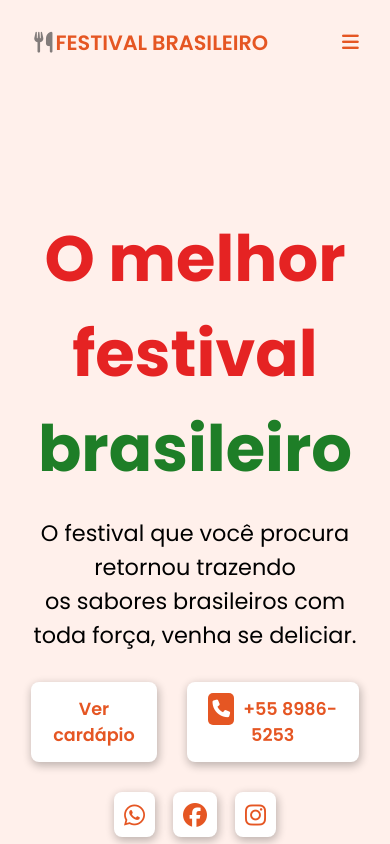
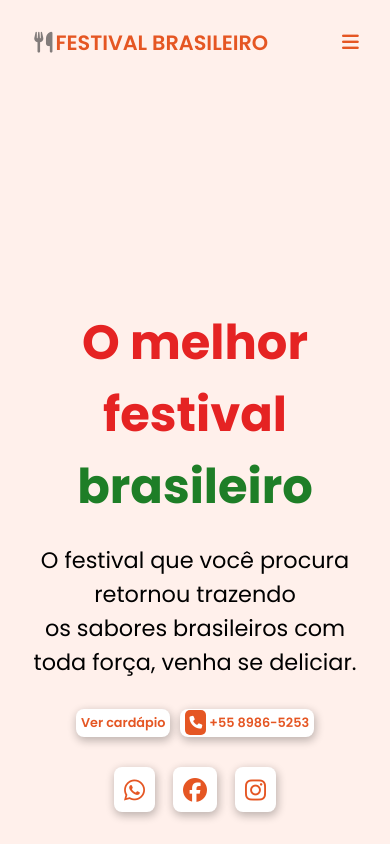
Before and after one commit to camillyosc/festival-culinario, a plain HTML site: page index.html in a window 390 px wide. Shown: the top 844 px of the page. Drawn offline with nearby package versions, Linux system fonts and the light colour scheme.

Commit message:
Arrumando responsividade

```diff
--- a/index.html
+++ b/index.html
@@ -301,7 +301,7 @@
       </section>
 
       <footer>
-        <img src="imagens/wave (1).svg" alt="">
+        <img src="imagens/wave (1).svg" class="imgfooter" alt="">
 
         <div id="footer_items">
             <span id="copyright">
--- a/styles/footer.css
+++ b/styles/footer.css
@@ -1,6 +1,8 @@
 footer {
   background-color: #f6d8b0 ;
 }
+
+
 
 
 #footer_items {
@@ -16,6 +18,8 @@ footer {
 }
 
 
+
+
 @media screen and (max-width: 600px) {
   #footer_items {
     display: flex;
--- a/styles/header.css
+++ b/styles/header.css
@@ -1,4 +1,8 @@
 @charset "UTF-8";
+
+
+
+
 
 header {
   width: 100%;
@@ -7,7 +11,7 @@ header {
   top: 0;
   background-color: rgba(255, 240, 235, 0.995) ;
   z-index: 3;
-  height: 91px;
+  height: 90px;
 }
 
 
@@ -96,6 +100,7 @@ header {
     border: none;
 
 
+
   }
 
 
@@ -172,4 +177,6 @@ header {
   }
 
 
+
+
 }
--- a/styles/home.css
+++ b/styles/home.css
@@ -5,6 +5,7 @@
   min-height: 100vh;
   display: flex;
   padding-top: 120px;
+
 
 }
 
@@ -103,7 +104,7 @@ div#banner img {
 
 @media screen and (max-width: 1170px) {
   #inicio {
-    min-height: 100%;
+    min-height: 100vh;
     margin-top: 0px;
   }
 
@@ -123,7 +124,7 @@ div#banner img {
 @media screen and (max-width: 450px) {
   .cta_buttons {
     display: flex;
-    gap:30px;
+    gap:10px;
     margin-bottom: 30px;
     color: white;
 
@@ -132,12 +133,12 @@ div#banner img {
 
 
   .cta_buttons a {
-    font-size: 1.1rem;
+    font-size: 0.8rem;
     text-decoration: none;
     color: var(--color-primary-2);
     font-weight: 600;
     background-color: white;
-    padding: 14px;
+    padding: 5px;
     border-radius: 8px;
     box-shadow: 1px 3px 9px 1px rgba(0, 0, 0, 0.247) ;
 
@@ -148,9 +149,16 @@ div#banner img {
     padding: 4px;
     border-radius: 5px;
     color: white;
-    margin-right: 5px;
+
 
 
 
   }
+
+
+.title {
+  color:#e52323;
+  margin-bottom: 20px;
+  font-size: 3rem;
 }
+}
--- a/styles/style.css
+++ b/styles/style.css
@@ -39,8 +39,10 @@ body {
 
 section {
   width: 100%;
-  padding:28px 8% ;
+  padding:25px 5% ;
 }
+
+
 
 .button-contact {
   background-color: white;
```
